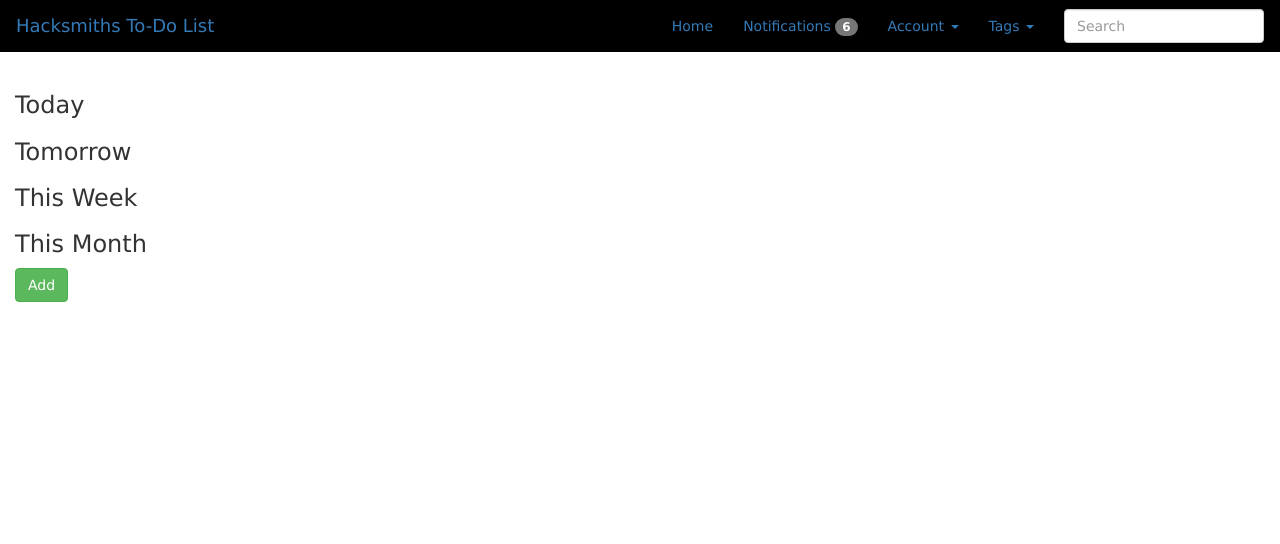
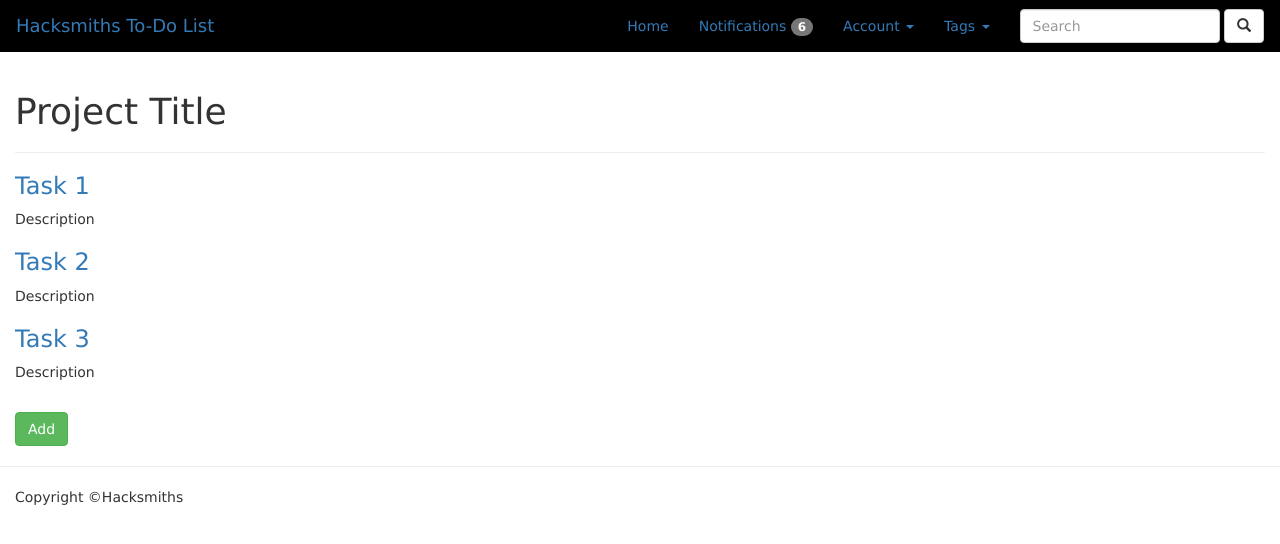
Before and after one commit to hacksmiths/lists, a website: page public/index.html in a window 1280 px wide. Drawn offline with nearby package versions, Linux system fonts and the light colour scheme.

Commit message:
Started working on the main section for adding, editing and removing etc tasks

```diff
--- a/public/index.html
+++ b/public/index.html
@@ -1,22 +1,20 @@
 <!DOCTYPE html>
 <html>
 	<head>
-		<title>Hacksmiths Todo list</title>
+		<title>Hacksmiths To-do list</title>
 		<link rel="stylesheet" href="http://maxcdn.bootstrapcdn.com/bootstrap/3.3.4/css/bootstrap.min.css">
-  <script src="https://ajax.googleapis.com/ajax/libs/jquery/1.11.3/jquery.min.js"></script>
-  <script src="http://maxcdn.bootstrapcdn.com/bootstrap/3.3.4/js/bootstrap.min.js"></script>
+		<script src="https://ajax.googleapis.com/ajax/libs/jquery/1.11.3/jquery.min.js"></script>
+  		<script src="http://maxcdn.bootstrapcdn.com/bootstrap/3.3.4/js/bootstrap.min.js"></script>
 		<link rel="stylesheet" type="text/css" href="index.css">
 	</head>
 	<body>
 		<div class="header">
 			<nav class="navbar">
 	      		<div class="container-fluid">
-
 		        	<!-- Logo -->
 		        	<div class="navbar-header">
 		            	<a href="#" class="navbar-brand">Hacksmiths To-Do List</a>
 		        	</div>
-
 	        		<!-- Menu Items -->
 	        		<div>
 		           		<ul class="nav navbar-nav navbar-right">
@@ -42,6 +40,9 @@
 							<form class="navbar-form navbar-left" role="search">
 							    <div class="form-group">
 							        <input type="text" class="form-control" placeholder="Search">
+							        <button class="btn btn-default" type="button">
+                                		<span class="glyphicon glyphicon-search"></span>
+                        			</button>
 							    </div>
 							</form>
 		            	</ul>
@@ -50,29 +51,27 @@
 			</nav>
     	</div>
 
-
 		<div class="main">
 			<div class="container-fluid">
-				<h3>Today</h3>
-				<h3>Tomorrow</h3>
-				<h3>This Week</h3>
-				<h3>This Month</h3>
-
-
-
+				<h1>Project Title</h1>
+				<hr>
+				<h3><a href="#">Task 1</a></h3>
+					<p>Description</p>
+				<h3><a href="#">Task 2</a></h3>
+					<p>Description</p>
+				<h3><a href="#">Task 3</a></h3>
+					<p>Description</p>
+				<br>
 				<!-- data-toggle lets you display modal without any JavaScript -->
 			    <button type="button" class="btn btn-success" data-toggle="modal" data-target="#popUpWindow">Add</button>
-
 			    <div class="modal fade" id="popUpWindow">
 			        <div class="modal-dialog">
 			            <div class="modal-content">
-
 			                <!-- header -->
 			                <div class="modal-header">
 			                    <button type="button" class="close" data-dismiss="modal">&times;</button>
 			                    <h3 class="modal-title">To Do Item</h3>
 			                </div>
-
 			                <!-- body (form) -->
 			                <div class="modal-body">
 			                    <form role="form">
@@ -84,25 +83,20 @@
 			                        </div>
 			                    </form>
 			                </div>
-
 			                <!-- footer (button e.g. submit) -->
 			                <div class="modal-footer">
 			                    <button class="btn btn-primary btn-block">Submit</button>
 			                </div>
-
 			            </div>
 			        </div>
 			    </div>
-
-			</div>
-
-
-		</div>
-
-		<div class="footer">
-			<div class="container-fluid">
-
 			</div>
 		</div>
+		<hr>
+		<footer>
+			<div class="container-fluid">
+				Copyright &copyHacksmiths
+			</div>
+		</footer>
 	</body>
 </html>
```
Also changed, not shown: 1 other file.
